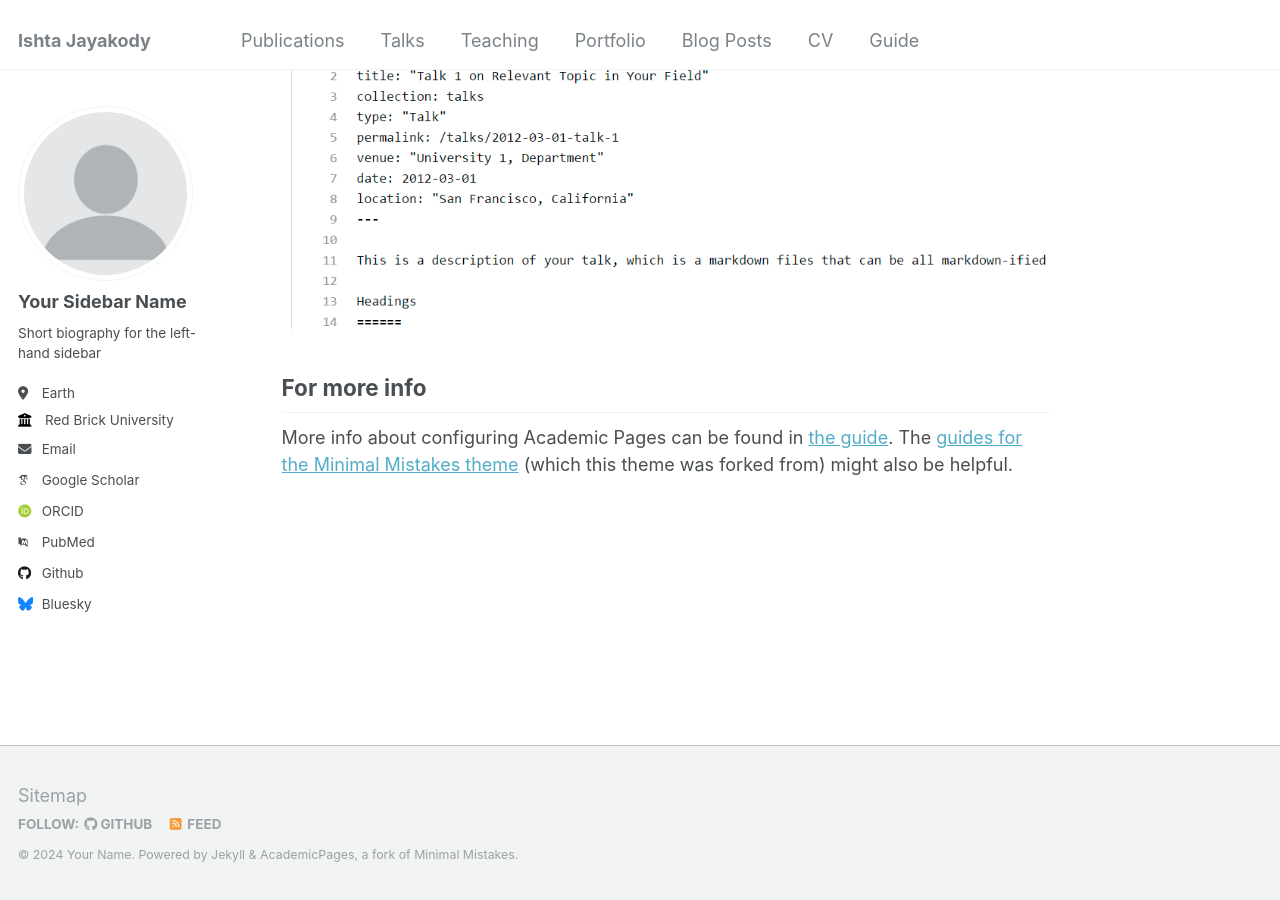
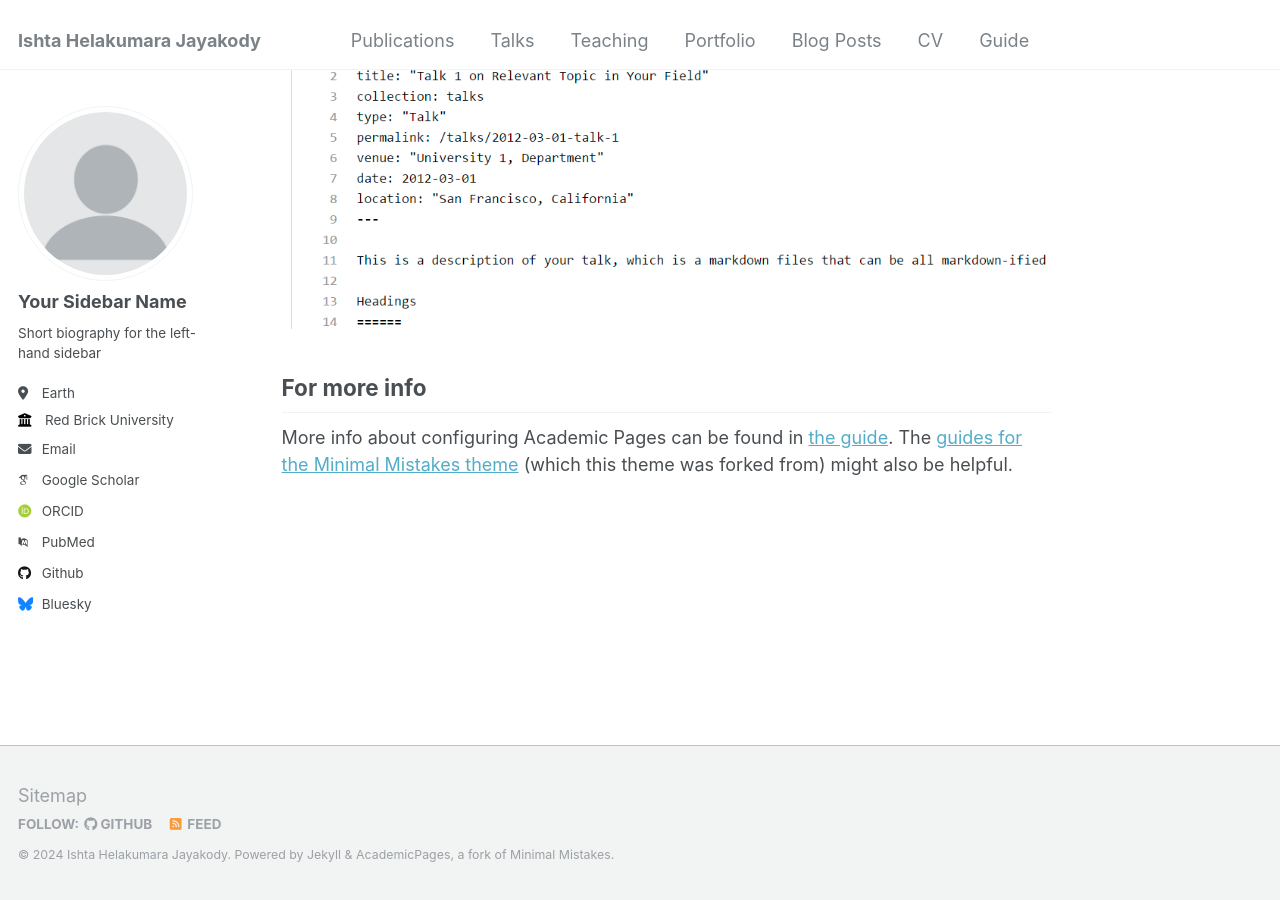
Before and after one commit to IshtaJayakody/IshtaJayakody.github.io, a Jekyll site: the page built from _pages/about.md, in a window 1280 px wide and 900 px high, scrolled down 2660 px. Built offline with Jekyll 4.4.1, drawn with Linux system fonts in a browser that asks for light colours; some web fonts are replaced.

Commit message:
Update _config.yml

```diff
--- a/_config.yml
+++ b/_config.yml
@@ -8,9 +8,9 @@
 
 # Basic Site Settings
 locale                   : "en-US"
-title                    : "Ishta Jayakody"
+title                    : "Ishta Helakumara Jayakody"
 title_separator          : "-"
-name                     : &name "Your Name"
+name                     : &name "Ishta Helakumara Jayakody"
 description              : &description "personal description"
 url                      : https://academicpages.github.io # the base hostname & protocol for your site e.g. "https://mmistakes.github.io"
 baseurl                  : "" # the subpath of your site, e.g. "/blog"
```
